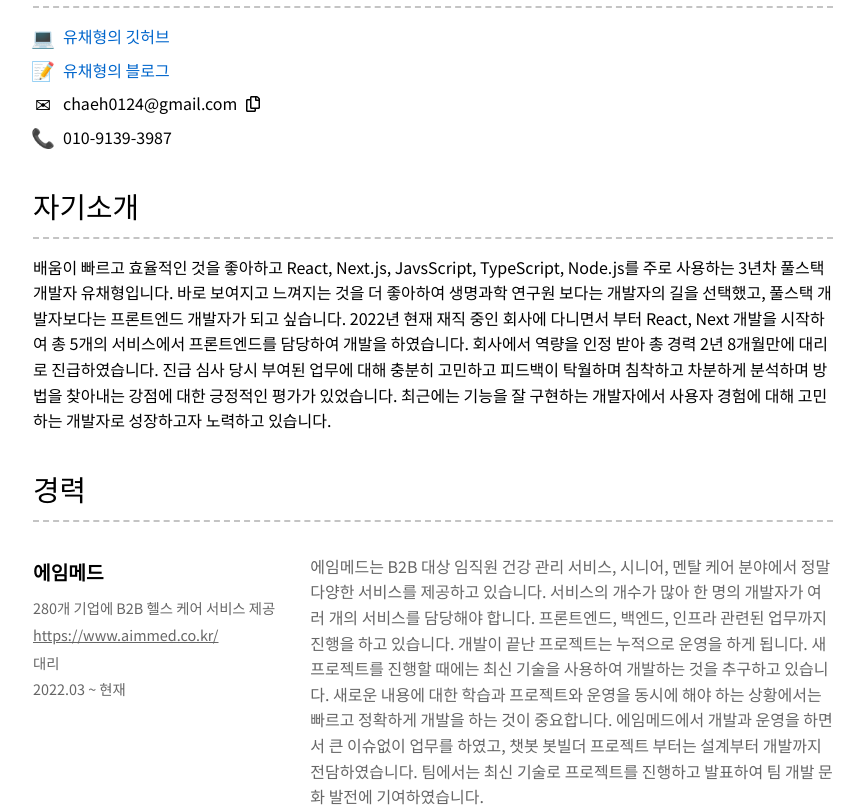
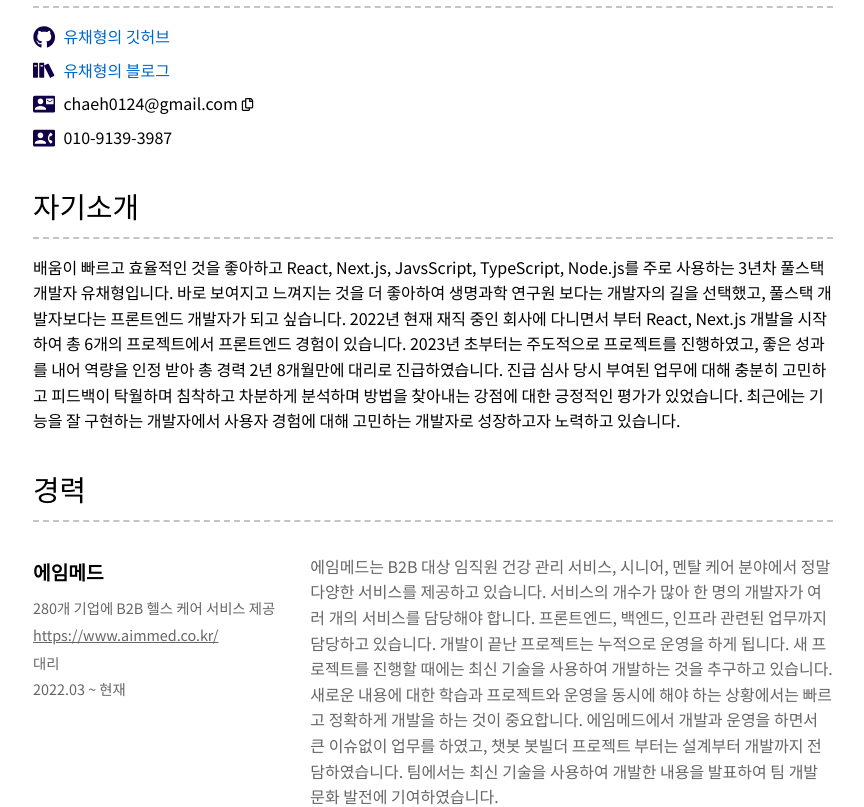
Before and after one commit to chaeyoo/chaeyoo.github.io, a React (Create React App) app: page / in a window 1280 px wide. Shown: the part 240-1047 px from the top of the page, without its empty margins (207-1071 px from the left). Built offline with nearby package versions, Linux system fonts and the light colour scheme.

Commit message:
[FEAT] 아이콘추가 [UPDATE] 단어변경

```diff
--- a/src/components/resume/Experience.jsx
+++ b/src/components/resume/Experience.jsx
@@ -21,14 +21,14 @@ export default function Experience() {
 								에임메드는 B2B 대상 임직원 건강 관리 서비스, 시니어, 멘탈 케어
 								분야에서 정말 다양한 서비스를 제공하고 있습니다. 서비스의 개수가
 								많아 한 명의 개발자가 여러 개의 서비스를 담당해야 합니다.
-								프론트엔드, 백엔드, 인프라 관련된 업무까지 진행을 하고 있습니다.
+								프론트엔드, 백엔드, 인프라 관련된 업무까지 담당하고 있습니다.
 								개발이 끝난 프로젝트는 누적으로 운영을 하게 됩니다. 새
 								프로젝트를 진행할 때에는 최신 기술을 사용하여 개발하는 것을
 								추구하고 있습니다. 새로운 내용에 대한 학습과 프로젝트와 운영을
 								동시에 해야 하는 상황에서는 빠르고 정확하게 개발을 하는 것이
 								중요합니다. 에임메드에서 개발과 운영을 하면서 큰 이슈없이 업무를
 								하였고, 챗봇 봇빌더 프로젝트 부터는 설계부터 개발까지
-								전담하였습니다. 팀에서는 최신 기술로 프로젝트를 진행하고 발표하여
+								전담하였습니다. 팀에서는 최신 기술을 사용하여 개발한 내용을 발표하여
 								팀 개발 문화 발전에 기여하였습니다.
 							</p>
 							<ul>
--- a/src/components/resume/Introduction.jsx
+++ b/src/components/resume/Introduction.jsx
@@ -10,9 +10,9 @@ export default function Introduction() {
 					사용하는 3년차 풀스택 개발자 유채형입니다. 바로 보여지고 느껴지는 것을
 					더 좋아하여 생명과학 연구원 보다는 개발자의 길을 선택했고, 풀스택 개발자보다는
 					프론트엔드 개발자가 되고 싶습니다. 2022년 현재 재직 중인 회사에
-					다니면서 부터 React, Next 개발을 시작하여 총 5개의 서비스에서
-					프론트엔드를 담당하여 개발을 하였습니다. 회사에서 역량을 인정 받아 총
-					경력 2년 8개월만에 대리로 진급하였습니다. 진급 심사
+					다니면서 부터 React, Next.js 개발을 시작하여 총 6개의 프로젝트에서 프론트엔드 경험이 있습니다.
+					2023년 초부터는 주도적으로 프로젝트를 진행하였고, 좋은 성과를 내어 역량을 인정 받아
+					총 경력 2년 8개월만에 대리로 진급하였습니다. 진급 심사
 					당시 부여된 업무에 대해 충분히 고민하고 피드백이 탁월하며 침착하고
 					차분하게 분석하며 방법을 찾아내는 강점에 대한 긍정적인 평가가
 					있었습니다. 최근에는 기능을 잘 구현하는 개발자에서 사용자 경험에 대해
--- a/src/components/resume/PersonalInfo.jsx
+++ b/src/components/resume/PersonalInfo.jsx
@@ -1,6 +1,10 @@
 import Section from "../layout/section";
 import { CopyToClipboard } from 'react-copy-to-clipboard'
+import { FaGithub } from "react-icons/fa6";
 import { FaRegCopy } from "react-icons/fa";
+import { MdContactMail } from "react-icons/md";
+import { ImBooks } from "react-icons/im";
+import { MdContactPhone } from "react-icons/md";
 export default function PersonalInfo() {
 	let email = 'chaeh0124@gmail.com';
 	return (
@@ -10,15 +14,15 @@ export default function PersonalInfo() {
 				<>
 					<div className="personal-info">
 						<div>
-							<i className="icon github"></i>
+							<FaGithub className="info-icon" />
 							<a href="https://github.com/chaeyoo" target='_blank'>유채형의 깃허브</a>
 						</div>
 						<div>
-							<i className="icon blog"></i>
+							<ImBooks className="info-icon" />
 							<a href="https://yoo-blog.tistory.com/" target='_blank'>유채형의 블로그</a>
 						</div>
 						<div>
-							<i className="icon email"></i>{email}
+							<MdContactMail className="info-icon" />{email}
 							<CopyToClipboard
 								text={email}
 								onCopy={() => {
@@ -30,7 +34,7 @@ export default function PersonalInfo() {
 							</CopyToClipboard>
 						</div>
 						<div>
-							<i className="icon phone"></i>010-9139-3987
+							<MdContactPhone className="info-icon" />010-9139-3987
 						</div>
 					</div>
 				</>
--- a/src/components/resume/Projects.jsx
+++ b/src/components/resume/Projects.jsx
@@ -15,7 +15,7 @@ export default function Projects() {
 						<div className="job-description">
 							<p className="highlight">
 								웰잇고 앱 백엔드 고도화를 하면서 어드민 고도화에 대한 필요성을 느끼게 되어,
-								웰잇고 서비스를 운영하는 2개의 팀에 직접 어드민 사이트의 신규 및 개선 요구사항을 조사하여 고도화를 진행하였습니다.
+								웰잇고 서비스를 운영하는 2개의 팀에 직접 어드민 사이트의 신규 및 개선 요구사항을 조사하여 고도화를 추진하였습니다.
 								요구사항은 관리 프로세스가 복잡하다고 생각하는 화면에 대한 개선과 정기적으로 요청하는 데이터 추출과 관련된 업무를
 								자동화할 수 있는 방법에 대한 내용이었습니다. 어드민 고도화를 주도하는 입장이다보니
 								기획자가 따로 없어 화면 기획을 직접하고 개발을 진행하였습니다. 사용자가 불편함을 느끼는 페이지의 구조와 UI를 변경하였습니다. (이벤트 관리)
@@ -25,7 +25,7 @@ export default function Projects() {
 							</p>
 							<ul>
 								<li>
-									웰잇고 고도화에 따른 신규 및 개선 요구사항 수렴하여 작업 진행
+									웰잇고 고도화에 따른 신규 및 개선 요구사항 수렴
 								</li>
 								<li>React 16 버전에서 18 버전으로 업그레이드 및 안정화</li>
 								<li>레거시 라이브러리 교체 및 컴포넌트 업데이트 </li>
@@ -137,14 +137,14 @@ export default function Projects() {
 						<div className="job-description">
 							<p className="highlight">
 								사내 챗봇 모델 생성과 배포를 위한 봇빌더 사이트 개발하였습니다.
-								프로젝트와 데이터 설계 부터, 프론트엔드 백엔드를 전담하여 진행하였습니다.
+								프로젝트와 데이터 설계 부터, 프론트엔드 백엔드를 전담하였습니다.
 								빌더를 사용하여 제작한 챗봇은 "웰잇고"와 "고개들고" 등 회사의 여러 서비스에서
-								사용되고 있습니다. 봇빌더 프로젝트를 성공적으로 개발하고 2차 고도화까지 진행하여
+								사용되고 있습니다. 봇빌더 프로젝트를 성공적으로 개발하고 2차 고도화까지 완료하여
 								좋은 성과로 평가받았습니다. 처음으로 주도적으로
 								진행한 프로젝트인 만큼 애자일한 방식으로 개발을 하고 싶다는 생각을 하였습니다.
 								2주 단위로 피드백 회의를 잡아서 빌더 기획자와 엔진 개발자와 함께 개발된
 								사안에 대하여 피드백을 받고 기능이 대한 개선점에 대해 논의하였습니다.
-								이러한 방식으로 진행을 하면서 혼자 개발을 하는 환경에서 앞으로 나아가고
+								이러한 방식을 통해 혼자 개발을 하는 환경에서 앞으로 나아가고
 								있다는 느낌을 받을 수 있었고, 요구사항을 충족하는 시스템을 만들고 있다는
 								생각이 더 좋은 결과물을 만들수 있는 원동력이 되었습니다.
 
@@ -250,13 +250,13 @@ export default function Projects() {
 						<div className="job-description">
 							<p className="highlight">
 								기존에 본사에서 싱가폴과 유럽 법인의 결과 파일을 받아 결과
-								발송까지 진행하였지만, 관리 체계 분리 필요로 작업을 하였습니다.
+								발송을 했었는데 관리 체계 분리 필요로 작업을 하였습니다.
 								프로세스 구축에 필요한 유전자 분석 기기에 연결된 PC의 폴더
 								세팅부터 결과 파일이 생성되고 분석 및 결과 발송 모듈이 실행되는
 								서버 구축까지 진행하였습니다.
 							</p>
 							<ul>
-								<li>Team viewer로 원격 접근하여 작업 진행</li>
+								<li>Team viewer로 원격 접속</li>
 								<li>서버 모듈 및 폴더 세팅</li>
 							</ul>
 							<div className="tech-list">
--- a/src/index.css
+++ b/src/index.css
@@ -60,6 +60,12 @@ body {
   font-style: normal;
 }
 
+.info-icon {
+  font-size: 1.4rem;
+  margin-right: 0.5rem;
+  color: rgb(17, 1, 73);
+}
+
 .icon::before {
   font-size: 1.2rem;
 }
@@ -75,7 +81,7 @@ body {
 }
 
 .icon.email::before {
-  content: "\2709";
+  content: "\1F4E7";
   /* 봉투 이모지 */
 }
 
@@ -174,7 +180,8 @@ margin-bottom: 3px;
 }
 
 .copy-icon{
-  margin-left: 0.5rem;
+  margin-left: 0.2rem;
+  font-size: 13px;
 }
 
 .notion-icon {
```
